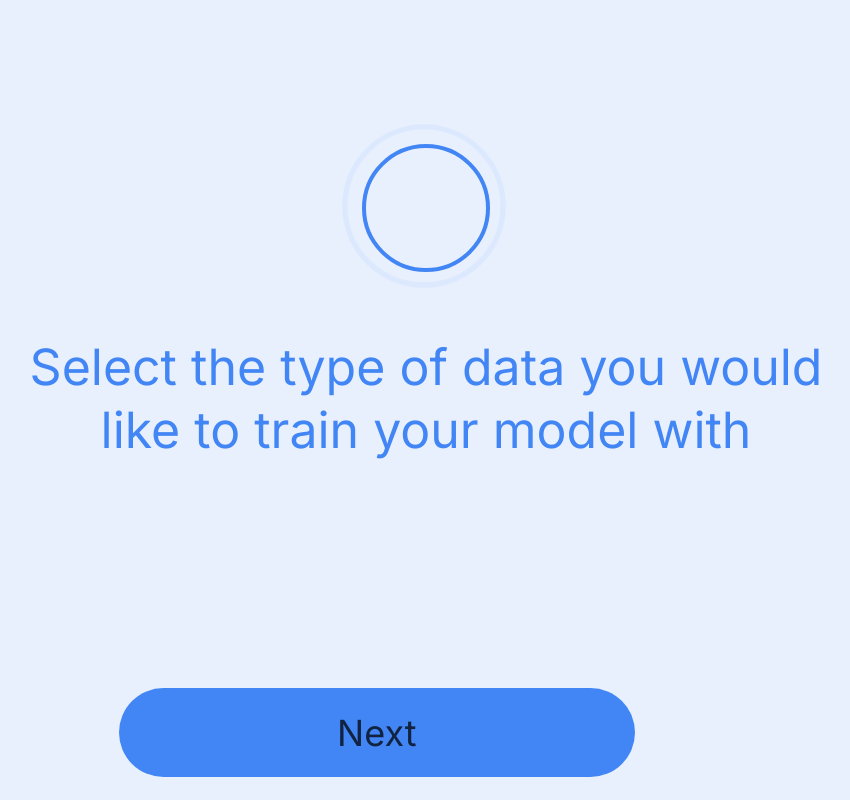
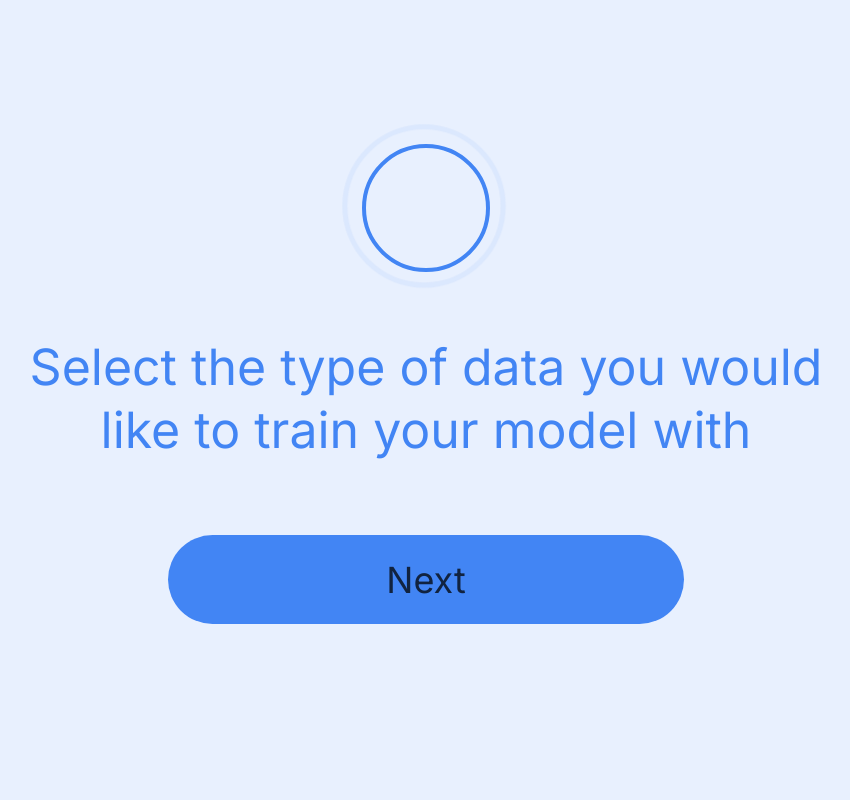
Before and after one commit to Marshall-Hao/ai-propensity, a Next.js app: page /pages/query1 in a window 1280 px wide. Shown: the whole page, without its empty margins (214-1064 px from the left). Built offline with nearby package versions, Linux system fonts and the light colour scheme.

Commit message:
feat: add page transition ,animation

```diff
--- a/app/globals.css
+++ b/app/globals.css
@@ -18,10 +18,10 @@
 
 body {
   color: rgb(var(--foreground-rgb));
-  background: linear-gradient(
+  /* background: linear-gradient(
       to bottom,
       transparent,
       rgb(var(--background-end-rgb))
     )
-    rgb(var(--background-start-rgb));
+    rgb(var(--background-start-rgb)); */
 }
--- a/app/layout.tsx
+++ b/app/layout.tsx
@@ -1,6 +1,7 @@
 import './globals.css';
 import { Inter } from 'next/font/google';
 import Script from 'next/script';
+import Layout from '@/components/Layout';
 
 const inter = Inter({ subsets: ['latin'] });
 
@@ -17,7 +18,9 @@ export default function RootLayout({
   return (
     <html lang="en">
       <Script src="//at.alicdn.com/t/c/font_4086257_shbvr41dlp.js"></Script>
-      <body className={inter.className}>{children}</body>
+      <body className={`${inter.className} min-h-screen bg-blue-300`}>
+        <Layout>{children}</Layout>
+      </body>
     </html>
   );
 }
--- a/app/page.tsx
+++ b/app/page.tsx
@@ -1,21 +1,25 @@
+'use client';
 import { SvgIcon, PingDiv } from '@/components/common';
 import Link from 'next/link';
+import MotionMain from '@/components/common/MotionMain';
+import MotionDiv from '@/components/common/MotionDiv';
 
 export default function Home() {
+  const icons = ['lipstick', 'mirror', 'mascara'];
+
   return (
-    <main className="flex min-h-screen flex-col items-center bg-gblue-normal">
+    <MotionMain bgColor="bg-gblue-normal">
       <div className="-mt-5 flex flex-col gap-y-12">
+        {icons.map((ele, i) => (
+          <MotionDiv mode="down" delay={i * 0.1} key={i}>
             <PingDiv>
-          <SvgIcon href="lipstick"></SvgIcon>
+              <SvgIcon href={ele}></SvgIcon>
             </PingDiv>
-        <PingDiv>
-          <SvgIcon href="mirror"></SvgIcon>
-        </PingDiv>
-        <PingDiv>
-          <SvgIcon href="mascara"></SvgIcon>
-        </PingDiv>
+          </MotionDiv>
+        ))}
       </div>
 
+      <MotionDiv mode="up" delay={icons.length * 0.1}>
         <section className="mb-72 mt-24 text-center">
           <h3 className="text-5xl	">Welcome to</h3>
           <h1 className="mx-auto mb-12 mt-5	max-w-2xl text-7xl leading-tight">
@@ -26,12 +30,15 @@ export default function Home() {
             <br /> discover new customer segments for your business!
           </p>
         </section>
+      </MotionDiv>
 
+      <MotionDiv mode="up" delay={icons.length * 0.1 + 0.1}>
         <Link href="/pages/video">
           <div className="h-48 w-48 rounded-full border-8 border-white px-9 py-8">
             <SvgIcon animate="animate-pulse" href="right_arrow"></SvgIcon>
           </div>
         </Link>
-    </main>
+      </MotionDiv>
+    </MotionMain>
   );
 }
--- a/app/pages/query1/page.tsx
+++ b/app/pages/query1/page.tsx
@@ -1,16 +1,21 @@
+'use client';
 import { SvgIcon, Button, PageHeader } from '@/components/common';
 import Link from 'next/link';
+import MotionMain from '@/components/common/MotionMain';
+import MotionDiv from '@/components/common/MotionDiv';
 
 export default function Page() {
   return (
-    <main className="flex min-h-screen flex-col items-center bg-gblue-light">
+    <MotionMain>
       <PageHeader svg={<SvgIcon href="mascara-copy"></SvgIcon>}>
         Select the type of data you would <br /> like to train your model with
       </PageHeader>
 
-      <Link href="/pages/query2">
-        <Button>Next</Button>
-      </Link>
-    </main>
+      <MotionDiv mode="up" delay={0.4} classNames="justify-self-end mt-auto">
+        <Link href="/pages/query2">
+          <Button>Next</Button>
+        </Link>
+      </MotionDiv>
+    </MotionMain>
   );
 }
--- a/app/pages/query2/page.tsx
+++ b/app/pages/query2/page.tsx
@@ -1,20 +1,25 @@
+'use client';
 import { SvgIcon, Button, PageHeader } from '@/components/common';
 import Link from 'next/link';
+import MotionMain from '@/components/common/MotionMain';
+import MotionDiv from '@/components/common/MotionDiv';
 
 export default function Page() {
   return (
-    <main className="flex min-h-screen flex-col items-center bg-gblue-light">
+    <MotionMain>
       <PageHeader svg={<SvgIcon href="mirror-copy"></SvgIcon>}>
         How would you like to <br /> train your model?
       </PageHeader>
 
-      <Link href="/pages/query2">
-        <Button>Next</Button>
-      </Link>
-
       <div className="mt-28">
         <div className="h-[426px] w-[930px] bg-gblue-normal"></div>
       </div>
-    </main>
+
+      <MotionDiv mode="up" delay={0.4} classNames="justify-self-end mt-auto">
+        <Link href="/pages/query2">
+          <Button>Next</Button>
+        </Link>
+      </MotionDiv>
+    </MotionMain>
   );
 }
--- a/app/pages/video/page.tsx
+++ b/app/pages/video/page.tsx
@@ -1,30 +1,37 @@
+'use client';
 import { SvgIcon, BluePingDiv, Button } from '@/components/common';
 import Link from 'next/link';
+import MotionMain from '@/components/common/MotionMain';
+import MotionDiv from '@/components/common/MotionDiv';
 
 export default function Page() {
   return (
-    <main className="flex min-h-screen flex-col items-center bg-gblue-light">
-      <div className="mt-36">
+    <MotionMain>
+      <MotionDiv mode="down" delay={0.2} classNames="mt-36">
         <BluePingDiv>
           <SvgIcon href="lipstick-copy"></SvgIcon>
-          {/* <SvgIcon href="lipstick" fill="#4285F4" stroke="#4285F4"></SvgIcon> */}
         </BluePingDiv>
-      </div>
+      </MotionDiv>
 
-      <div className="mb-24 mt-[73px] text-center">
+      <MotionDiv mode="up" delay={0.3} classNames="mb-24 mt-[73px] text-center">
         <h3 className="text-[40px] text-gblue-normal">Welcome to</h3>
         <h1 className="mx-auto mt-2	max-w-xl text-[68px] leading-tight text-gblue-normal">
           AI Propensity Model Simulator
         </h1>
-      </div>
+      </MotionDiv>
 
-      <div className="h-[608px] w-screen bg-white p-40">
+      <MotionDiv
+        mode="up"
+        delay={0.4}
+        classNames="h-[608px] w-screen bg-white p-40 mb-">
         <SvgIcon href="laptop"></SvgIcon>
-      </div>
+      </MotionDiv>
 
-      <Link href="/pages/query1">
-        <Button>Skip</Button>
-      </Link>
-    </main>
+      <MotionDiv mode="down" delay={0.5} classNames="justify-self-end mt-auto">
+        <Link href="/pages/query1">
+          <Button>Skip</Button>
+        </Link>
+      </MotionDiv>
+    </MotionMain>
   );
 }
--- /dev/null
+++ b/components/Layout.tsx
@@ -0,0 +1,13 @@
+'use client';
+import { FC, ReactNode } from 'react';
+import { AnimatePresence } from 'framer-motion';
+
+type TProps = {
+  children: ReactNode;
+};
+
+const Layout: FC<TProps> = ({ children }) => {
+  return <AnimatePresence mode="wait">{children}</AnimatePresence>;
+};
+
+export default Layout;
--- a/components/common/Button/index.tsx
+++ b/components/common/Button/index.tsx
@@ -6,7 +6,7 @@ type TProps = {
 
 const Button: FC<TProps> = ({ children }) => {
   return (
-    <div className="bottom[9%] absolute left-[26%] right-[26%] top-[86%] flex h-[89px] w-[516px] items-center justify-center rounded-full bg-gblue-normal">
+    <div className="flex h-[89px] w-[516px] items-center justify-center  rounded-full bg-gblue-normal">
       <p className="animate-pulse text-4xl">{children}</p>
     </div>
   );
--- /dev/null
+++ b/components/common/MotionDiv/index.tsx
@@ -0,0 +1,43 @@
+import { FC, ReactNode } from 'react';
+import { motion } from 'framer-motion';
+
+type TProps = {
+  children: ReactNode;
+  classNames?: string;
+  mode: 'up' | 'down';
+  delay: number;
+};
+
+const variants = {
+  up: {
+    hidden: { opacity: 0, x: 0, y: 10 },
+    enter: { opacity: 1, x: 0, y: 0 },
+    exit: { opactity: 0, x: 0, y: 10 },
+  },
+  down: {
+    hidden: { opacity: 0, x: 0, y: -10 },
+    enter: { opacity: 1, x: 0, y: 0 },
+    exit: { opactity: 0, x: 0, y: -10 },
+  },
+};
+
+const MotionDiv: FC<TProps> = ({
+  children,
+  mode,
+  delay = 0,
+  classNames = '',
+}) => {
+  return (
+    <motion.div
+      className={classNames}
+      initial="hidden"
+      animate="enter"
+      exit="exit"
+      transition={{ duration: 0.8, type: 'easeInOut', delay }}
+      variants={variants[mode]}>
+      {children}
+    </motion.div>
+  );
+};
+
+export default MotionDiv;
--- /dev/null
+++ b/components/common/MotionMain/index.tsx
@@ -0,0 +1,39 @@
+import { FC, ReactNode } from 'react';
+import { motion } from 'framer-motion';
+import clsx from 'clsx';
+
+const variants = {
+  hidden: { opacity: 0, x: 0, y: 20 },
+  enter: { opacity: 1, x: 0, y: 0 },
+  exit: { opactity: 0, x: 0, y: 20 },
+};
+
+type TProps = {
+  children: ReactNode;
+  bgColor?: string;
+};
+
+const MotionMain: FC<TProps> = ({ children, bgColor = 'bg-gblue-light' }) => {
+  const actualClass = clsx(
+    'flex',
+    'min-h-screen',
+    'flex-col',
+    'items-center',
+    'pb-44',
+    bgColor
+  );
+
+  return (
+    <motion.main
+      initial="hidden"
+      animate="enter"
+      exit="exit"
+      variants={variants}
+      transition={{ duration: 0.4, type: 'easeInOut' }}
+      className={actualClass}>
+      {children}
+    </motion.main>
+  );
+};
+
+export default MotionMain;
--- a/components/common/PageHeader/index.tsx
+++ b/components/common/PageHeader/index.tsx
@@ -1,5 +1,6 @@
 import { FC, ReactNode } from 'react';
 import BluePingDiv from '../BluePingDiv';
+import MotionDiv from '../MotionDiv';
 
 type TProps = {
   children: ReactNode;
@@ -9,14 +10,14 @@ type TProps = {
 const PageHeader: FC<TProps> = ({ svg, children }) => {
   return (
     <>
-      <div className="mt-36">
+      <MotionDiv mode="down" delay={0.2} classNames="mx-auto mt-36">
         <BluePingDiv>{svg}</BluePingDiv>
-      </div>
-      <div className="mt-16 text-center">
+      </MotionDiv>
+      <MotionDiv mode="up" delay={0.3} classNames="mt-16 text-center">
         <h1 className="mx-auto max-w-[812px] text-[50px] leading-tight text-gblue-normal">
           {children}
         </h1>
-      </div>
+      </MotionDiv>
     </>
   );
 };
--- a/package.json
+++ b/package.json
@@ -15,6 +15,7 @@
     "@types/react": "18.2.7",
     "@types/react-dom": "18.2.4",
     "autoprefixer": "10.4.14",
+    "clsx": "^1.2.1",
     "eslint": "8.41.0",
     "eslint-config-next": "13.4.3",
     "framer-motion": "^10.12.16",
```
Also changed, not shown: 1 other file (tests, documents, lock files or other folders). Lines whose indentation alone changed are shown as unchanged.
